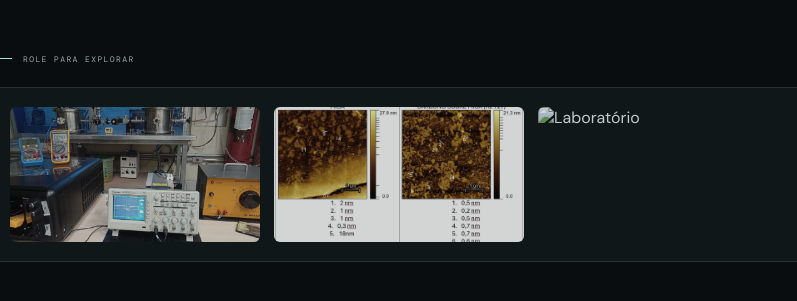
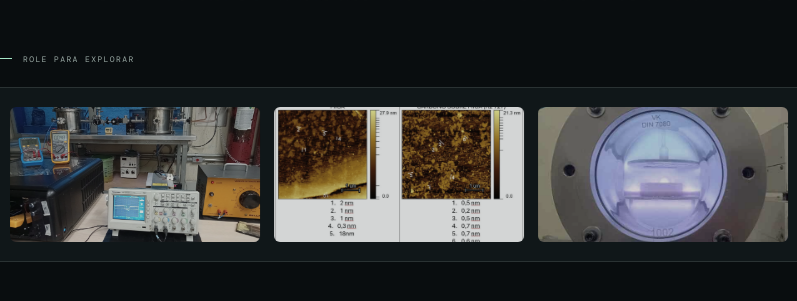
Before and after one commit to rick-12q/RICK_CIC_WS, a plain HTML site: page index.html in a window 1280 px wide. Shown: the part 799-1100 px from the top of the page, 80-877 px from the left. Drawn offline with nearby package versions, Linux system fonts and the light colour scheme.

Commit message:
Fix laboratory image filename

```diff
--- a/index.html
+++ b/index.html
@@ -146,7 +146,7 @@
                     <img src="assets/images/reactor-2.jpg" alt="Reator 2 do laboratório">
                     <img src="assets/images/magnetron-sputtering.jpg" alt="Sistema Magnetron Sputtering">
                     <img src="assets/images/afm.jpg" alt="Imagem de microscopia de força atômica">
-                    <img src="assets/images/laboratory-1.jpg" alt="Laboratório">
+                    <img src="assets/images/laboratory.jpg" alt="Laboratório">
                 </div>
                 <div class="image-ribbon-group" aria-hidden="true">
                     <img src="assets/images/reactor-2.jpg" alt="">
```
